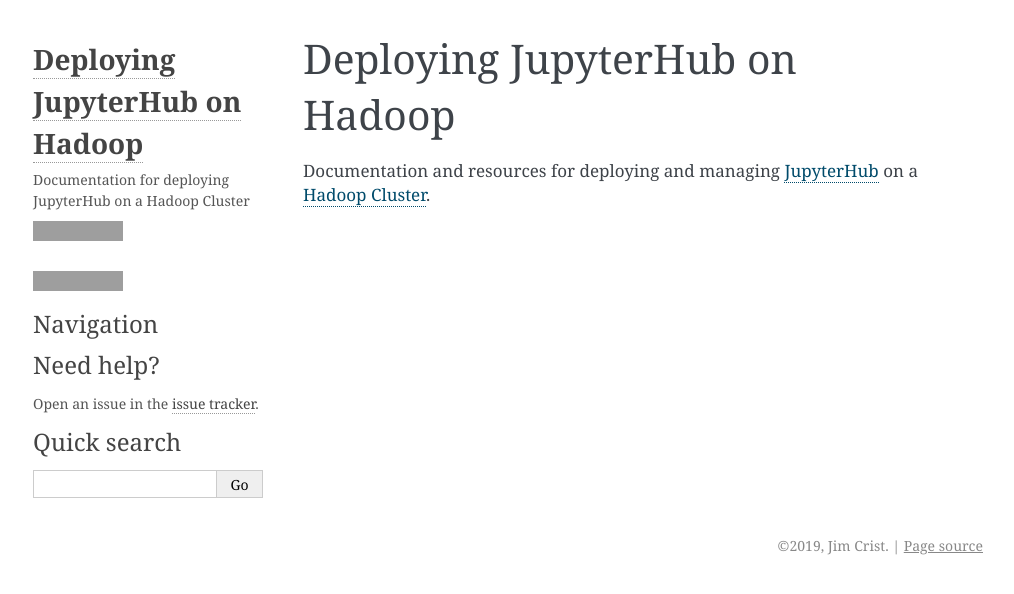
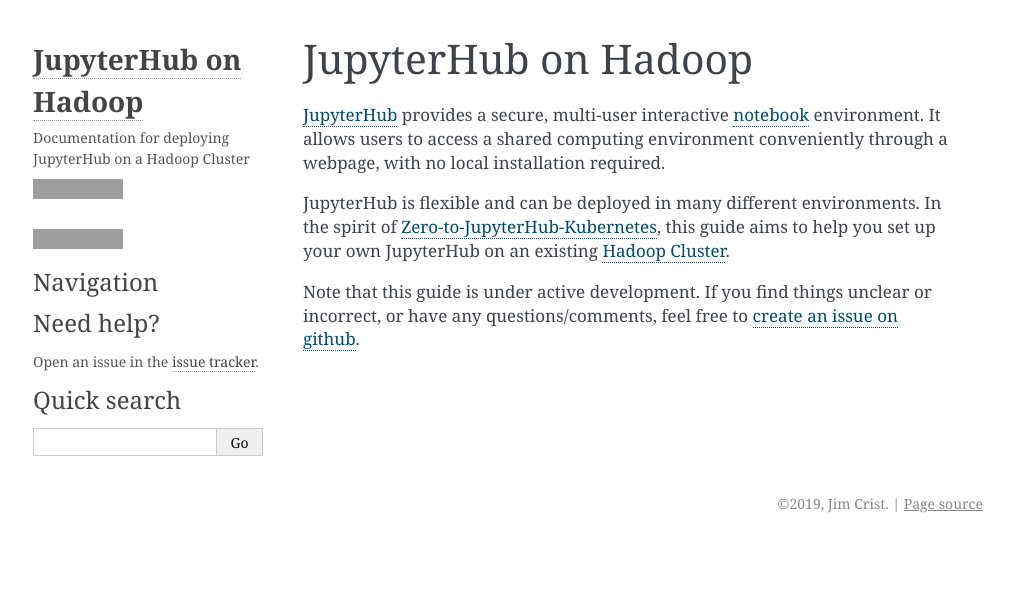
Before and after one commit to jupyterhub/jupyterhub-on-hadoop, a Sphinx documentation site: the page built from docs/source/index.rst, in a window 1280 px wide, cut to the strip 0-594 px from the top of the page. Shown: the whole strip, without its empty margins (137-1151 px from the left). Built offline with Sphinx 7.4.7, drawn with Linux system fonts in a browser that asks for light colours; grey boxes are pictures that could not be loaded.

Commit message:
Expand intro

```diff
--- a/docs/source/conf.py
+++ b/docs/source/conf.py
@@ -1,7 +1,7 @@
 import alabaster
 
 # Project settings
-project = 'Deploying JupyterHub on Hadoop'
+project = 'JupyterHub on Hadoop'
 copyright = '2019, Jim Crist'
 author = 'Jim Crist'
 release = version = '0.1.0'
--- a/docs/source/index.rst
+++ b/docs/source/index.rst
@@ -1,8 +1,20 @@
-Deploying JupyterHub on Hadoop
-==============================
+JupyterHub on Hadoop
+====================
 
-Documentation and resources for deploying and managing JupyterHub_ on a
-`Hadoop Cluster`_.
+JupyterHub_ provides a secure, multi-user interactive notebook_ environment. It
+allows users to access a shared computing environment conveniently through a
+webpage, with no local installation required.
+
+JupyterHub is flexible and can be deployed in many different environments. In
+the spirit of Zero-to-JupyterHub-Kubernetes_, this guide aims to help you set
+up your own JupyterHub on an existing `Hadoop Cluster`_.
+
+Note that this guide is under active development. If you find things unclear or
+incorrect, or have any questions/comments, feel free to `create an issue on
+github`_.
 
 .. _JupyterHub: https://jupyterhub.readthedocs.io/
+.. _notebook: https://jupyter.org/
+.. _Zero-to-JupyterHub-Kubernetes: https://zero-to-jupyterhub.readthedocs.io/
 .. _Hadoop Cluster: https://hadoop.apache.org/
+.. _create an issue on github: https://github.com/jcrist/jupyterhub-on-hadoop/issues
```
